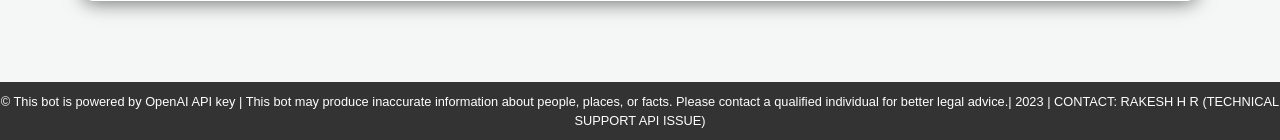
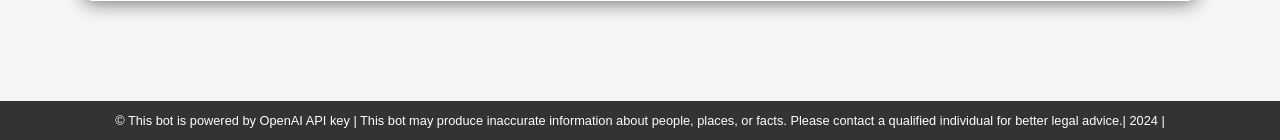
Before and after one commit to sid-1974/GenAI-1, a Flask app: page /chatbot in a window 1280 px wide. Shown: the part 660-800 px from the top of the page. Run offline with Flask 3, Linux system fonts and the light colour scheme; some libraries are stand-ins or nearby versions.

Commit message:
footer updated

```diff
--- a/static/css/chatbot_styles.css
+++ b/static/css/chatbot_styles.css
@@ -1,4 +1,4 @@
-<<<<<<< HEAD:static/css/chatbot_styles.css
+
 body {
     background-color: #f4f7f6;
     font-family: Arial, sans-serif;
@@ -188,6 +188,3 @@ body {
     padding: 10px 0;
 
 }
-
-
->>>>>>> bc437afada1061267faccce188142640612eff6c:static/chatbot_styles.css
--- a/templates/chatbot.html
+++ b/templates/chatbot.html
@@ -36,7 +36,7 @@
 
     <footer class="chat-assistant-footer">
         <div id="footer" class="text-center mt-4">
-            &copy; This bot is powered by OpenAI API key | This bot may produce inaccurate information about people, places, or facts. Please contact a qualified individual for better legal advice.| 2023 | CONTACT: RAKESH H R (TECHNICAL SUPPORT API ISSUE)
+            &copy; This bot is powered by OpenAI API key | This bot may produce inaccurate information about people, places, or facts. Please contact a qualified individual for better legal advice.| 2024 |
 
         </div>
     </footer>
```
